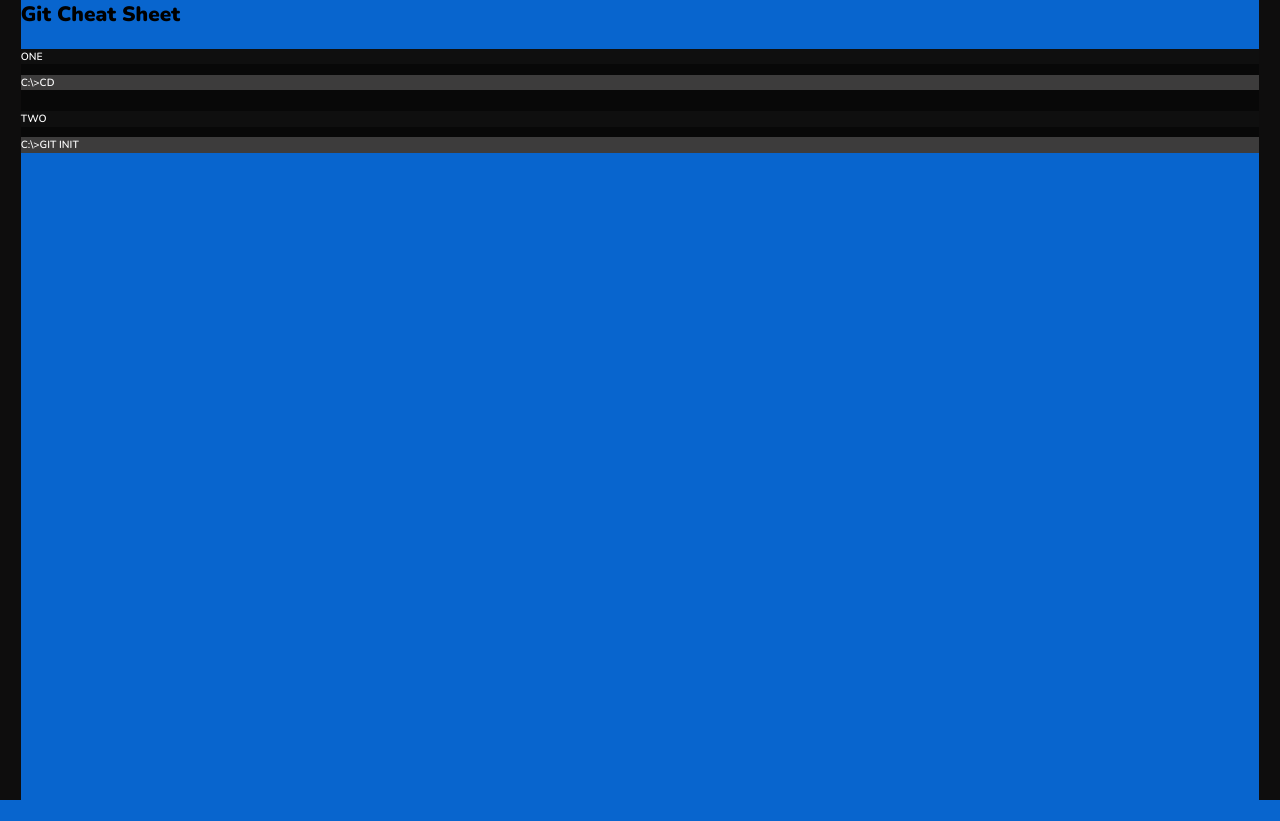
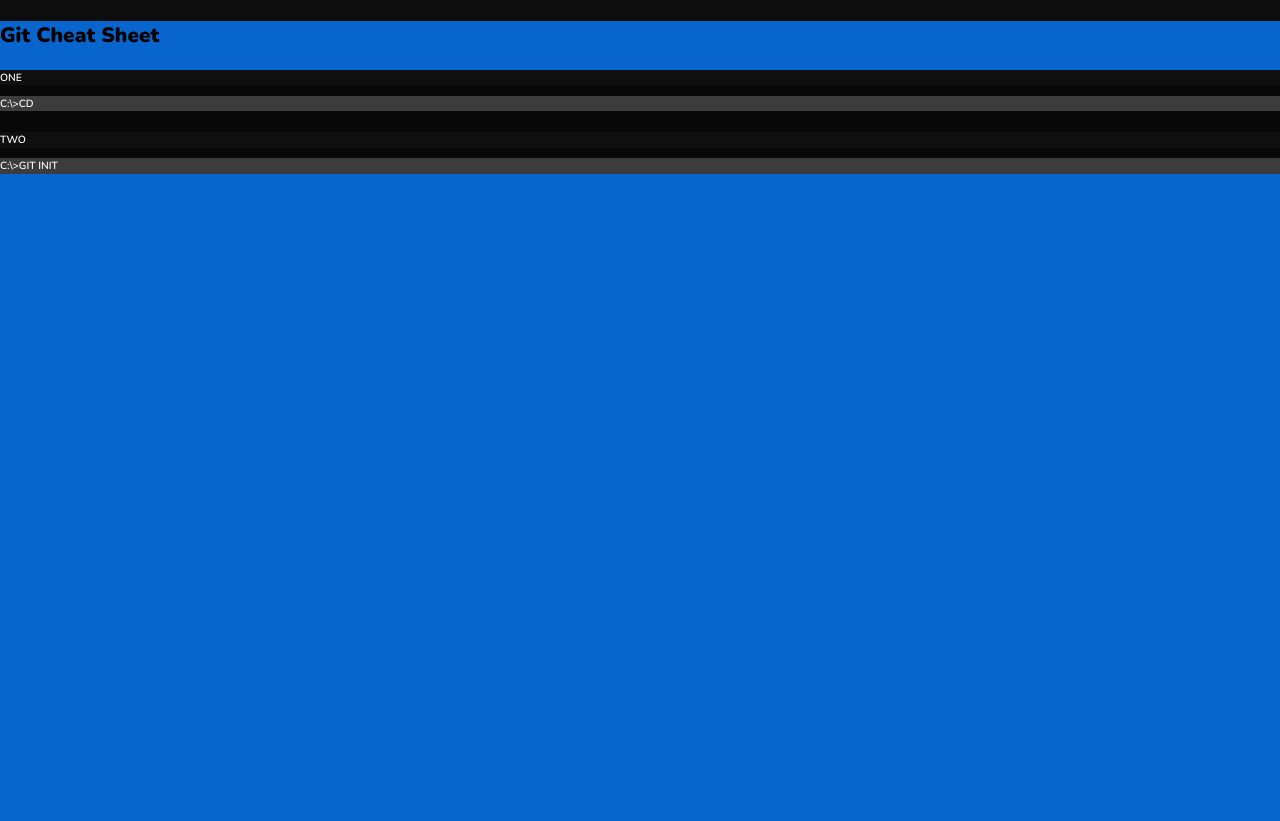
Before and after one commit to rahulsomani-26/miniflaskproject, a Flask app: page / in a window 1280 px wide. Before the commit the page ends 800 px from the top, so only its background shows below. Run offline with Flask 2, Linux system fonts and the light colour scheme.

Commit message:
Please check the css

```diff
--- a/templates_basics/static/style.css
+++ b/templates_basics/static/style.css
@@ -17,7 +17,7 @@ body {
 
 .wrapper {
   background: rgb(8, 101, 206);
-  margin: auto 2rem;
+  margin: 2rem auto;
   height: 100vh;
   /* display: grid; */
   /* align-items: center; */
@@ -29,7 +29,7 @@ body {
 }
 .steps {
   background: rgb(8, 8, 8);
-  max-height: 20rem;
+  max-height: 40rem;
   max-width: 180rem;
   color: white;
   font-weight: 600;
```
